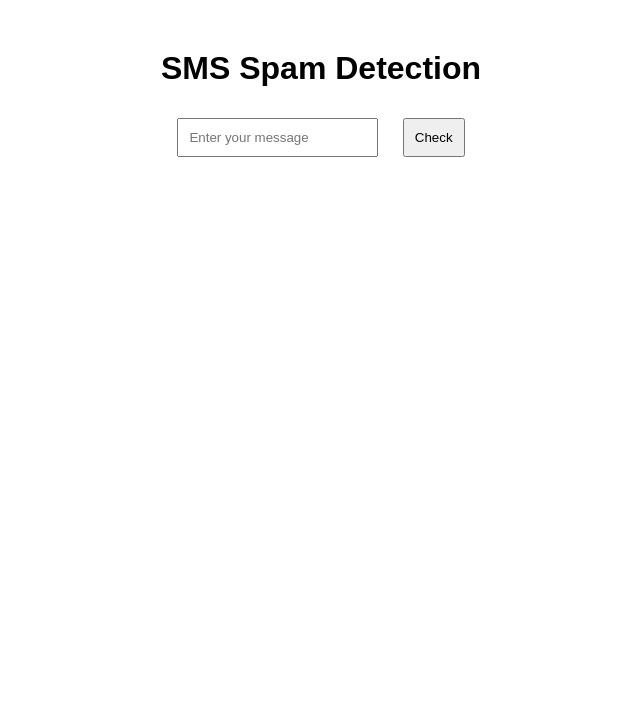
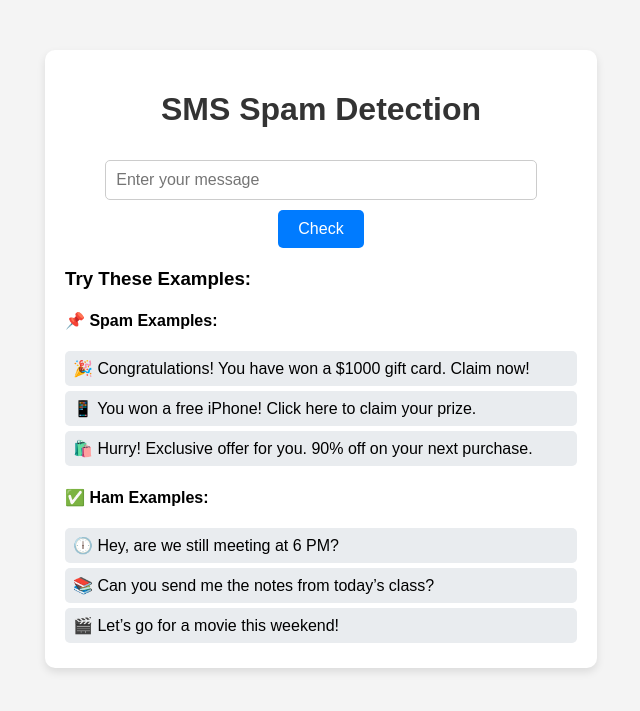
Before and after one commit to Kritika-saha/Projects-advance-analytics, a Flask app: page / in a window 1280 px wide. Shown: the top 711 px of the page, without its empty margins (319-959 px from the left). Run offline with Flask 3, Linux system fonts and the light colour scheme; parts of the project's set-up code (start-up, migrations or seed data) failed here and were passed over.

```diff
--- a/templates/index.html
+++ b/templates/index.html
@@ -1,22 +1,138 @@
 <!DOCTYPE html>
-<html>
+<html lang="en">
 <head>
-    <title>SMS Spam Detector</title>
+    <meta charset="UTF-8">
+    <meta name="viewport" content="width=device-width, initial-scale=1.0">
+    <title>SMS Spam Detection</title>
     <style>
-        body { font-family: Arial, sans-serif; text-align: center; margin-top: 50px; }
-        form { display: inline-block; }
-        input, button { margin: 10px; padding: 10px; }
+        body {
+            font-family: 'Arial', sans-serif;
+            text-align: center;
+            background-color: #f4f4f4;
+            margin: 0;
+            padding: 0;
+        }
+        .container {
+            width: 40%;
+            margin: 50px auto;
+            padding: 20px;
+            background: white;
+            box-shadow: 0px 4px 8px rgba(0, 0, 0, 0.1);
+            border-radius: 10px;
+        }
+        h1 {
+            color: #333;
+        }
+        input {
+            width: 80%;
+            padding: 10px;
+            margin: 10px 0;
+            border: 1px solid #ccc;
+            border-radius: 5px;
+            font-size: 16px;
+        }
+        button {
+            padding: 10px 20px;
+            border: none;
+            border-radius: 5px;
+            background-color: #007bff;
+            color: white;
+            font-size: 16px;
+            cursor: pointer;
+        }
+        button:hover {
+            background-color: #0056b3;
+        }
+        .result {
+            margin-top: 20px;
+            font-size: 18px;
+            font-weight: bold;
+            padding: 10px;
+            border-radius: 5px;
+            display: none;
+        }
+        .spam { background-color: #ff4d4d; color: white; }
+        .ham { background-color: #28a745; color: white; }
+        .examples {
+            margin-top: 20px;
+            text-align: left;
+        }
+        .examples h3 {
+            margin-bottom: 5px;
+        }
+        .example-msg {
+            background-color: #e9ecef;
+            padding: 8px;
+            margin: 5px 0;
+            cursor: pointer;
+            border-radius: 5px;
+        }
+        .example-msg:hover {
+            background-color: #d6d8db;
+        }
     </style>
 </head>
 <body>
-    <h1>SMS Spam Detection</h1>
-    <form action="/predict" method="post">
-        <input type="text" name="message" placeholder="Enter your message" required>
-        <button type="submit">Check</button>
-    </form>
+    <div class="container">
+        <h1>SMS Spam Detection</h1>
+        <input type="text" id="message" placeholder="Enter your message">
+        <button onclick="checkSpam()">Check</button>
+        <div id="result" class="result"></div>
 
-    {% if prediction %}
-        <h2>Result: {{ prediction }}</h2>
-    {% endif %}
+        <!-- Example Messages -->
+        <div class="examples">
+            <h3>Try These Examples:</h3>
+            <h4>📌 Spam Examples:</h4>
+            <div class="example-msg" onclick="fillMessage('Congratulations! You have won a $1000 gift card. Claim now!')">
+                🎉 Congratulations! You have won a $1000 gift card. Claim now!
+            </div>
+            <div class="example-msg" onclick="fillMessage('You won a free iPhone! Click here to claim your prize.')">
+                📱 You won a free iPhone! Click here to claim your prize.
+            </div>
+            <div class="example-msg" onclick="fillMessage('Hurry! Exclusive offer for you. 90% off on your next purchase.')">
+                🛍️ Hurry! Exclusive offer for you. 90% off on your next purchase.
+            </div>
+
+            <h4>✅ Ham Examples:</h4>
+            <div class="example-msg" onclick="fillMessage('Hey, are we still meeting at 6 PM?')">
+                🕕 Hey, are we still meeting at 6 PM?
+            </div>
+            <div class="example-msg" onclick="fillMessage('Can you send me the notes from today’s class?')">
+                📚 Can you send me the notes from today’s class?
+            </div>
+            <div class="example-msg" onclick="fillMessage('Let’s go for a movie this weekend!')">
+                🎬 Let’s go for a movie this weekend!
+            </div>
+        </div>
+    </div>
+
+    <script>
+        function checkSpam() {
+            let message = document.getElementById("message").value;
+
+            fetch('/predict', {
+                method: 'POST',
+                headers: { 'Content-Type': 'application/x-www-form-urlencoded' },
+                body: 'message=' + encodeURIComponent(message)
+            })
+            .then(response => response.json())
+            .then(data => {
+                let resultDiv = document.getElementById("result");
+                resultDiv.style.display = "block"; // Show the result box
+                resultDiv.textContent = data.prediction.toUpperCase(); // Show spam/ham
+
+                if (data.prediction === "spam") {
+                    resultDiv.className = "result spam";
+                } else {
+                    resultDiv.className = "result ham";
+                }
+            })
+            .catch(error => console.error("Error:", error));
+        }
+
+        function fillMessage(text) {
+            document.getElementById("message").value = text;
+        }
+    </script>
 </body>
 </html>
```
